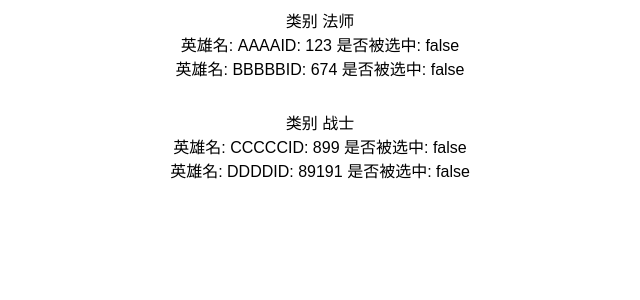
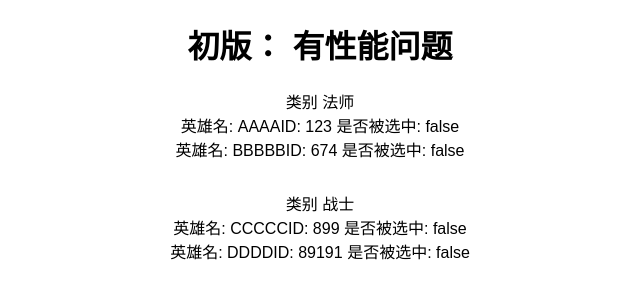
Before and after one commit to mogewcy/react-rerender-test, a React (Create React App) app: page / in a window 1280 px wide. Shown: the top 300 px of the page, without its empty margins (320-960 px from the left). Built offline with nearby package versions, Linux system fonts and the light colour scheme.

Commit message:
增加标题

```diff
--- a/src/App.js
+++ b/src/App.js
@@ -63,6 +63,8 @@ const HeroRadio = React.memo(
   }
 );
 
+HeroRadio.displayName = "HeroRadio";
+
 function ListContainer({ list, options, changeOption, name }) {
   console.log(`组件渲染：ListContainer`);
 
@@ -126,6 +128,8 @@ function App() {
 
   return (
     <div className="App">
+      <h1>初版： 有性能问题</h1>
+
       {Object.keys(list).map((key) => {
         return (
           <ListContainer
```
